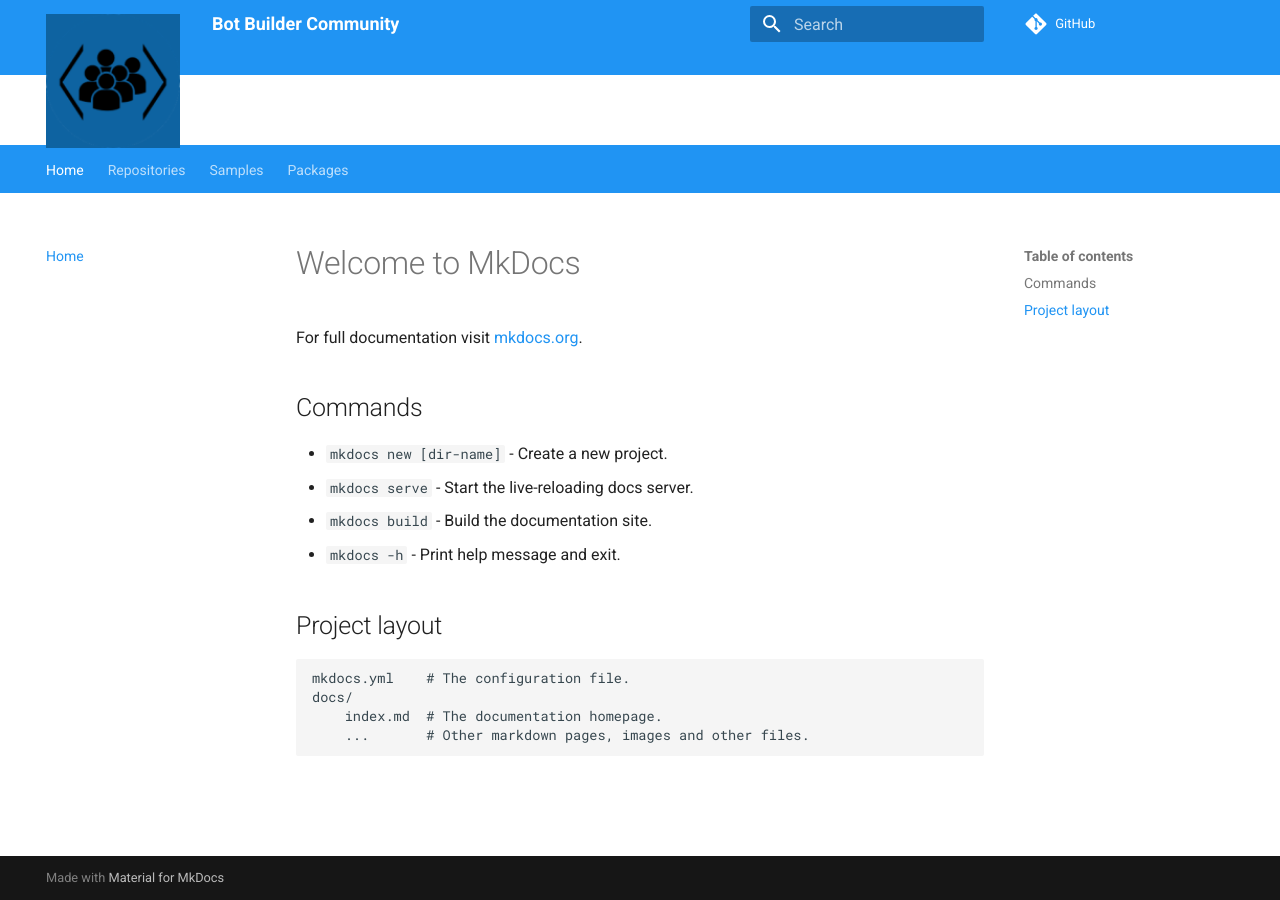
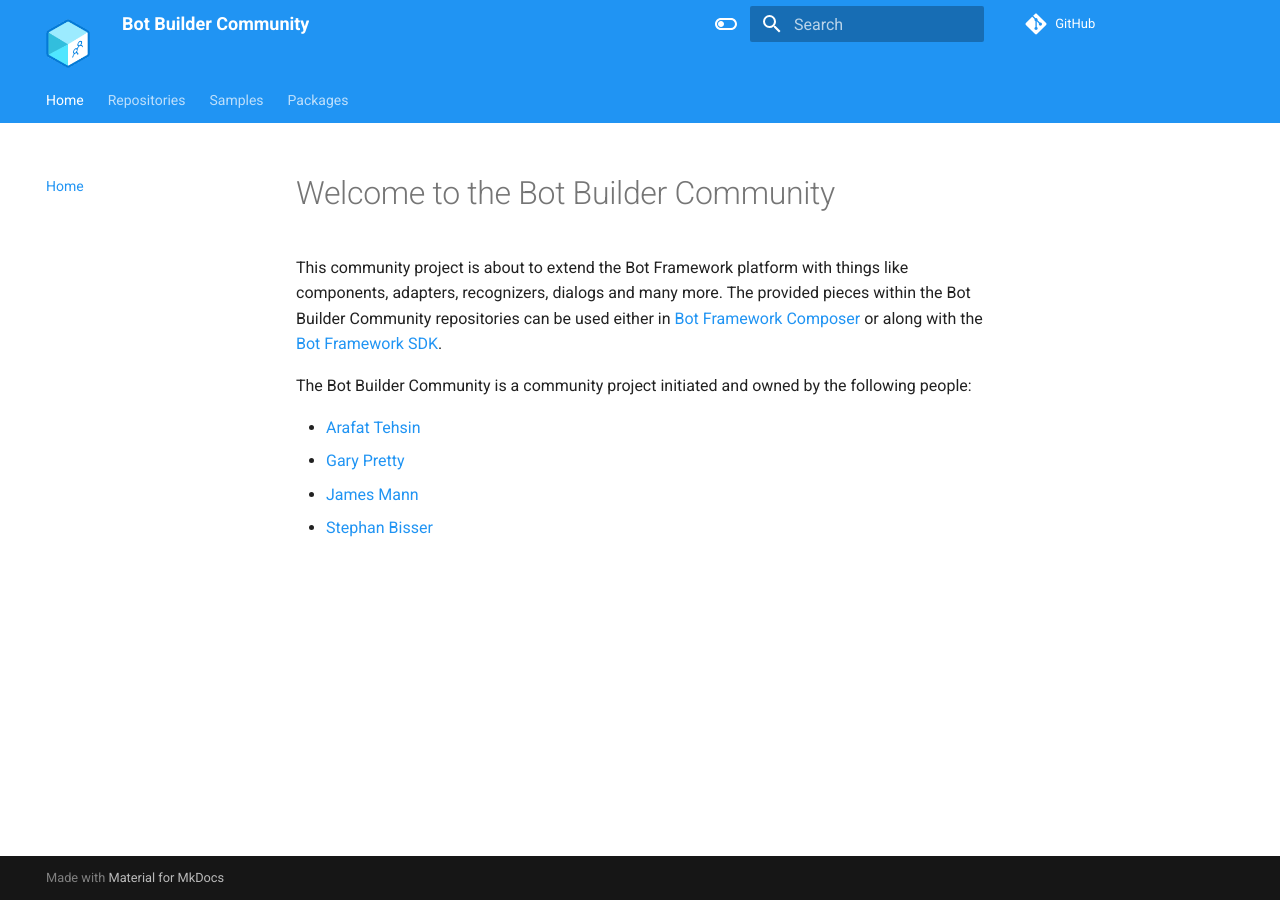
Before and after one commit to BotBuilderCommunity/BotBuilderCommunity.github.io, an MkDocs documentation site: the page built from docs/index.md, in a window 1280 px wide. Built offline with MkDocs 1.6.1 and Material for MkDocs 9.7.7, drawn with Linux system fonts in a browser that asks for light colours; comment, search, counter and statistics services are not loaded.

Commit message:
Added some pages and styling

```diff
--- a/docs/css/styles.css
+++ b/docs/css/styles.css
@@ -1,6 +1,6 @@
 .md-logo {
-    height: 32px;
-    width: 150px;
+    height: 22px;
+    width: 60px;
   }
 
   .md-logo img {
@@ -13,9 +13,6 @@
     height: 75px;
   }
 
-  .md-container{
-    padding-top: 70px;
-  }
 
   .md-sidebar[data-md-state="lock"]{
     padding-top: 75px;
--- a/docs/index.md
+++ b/docs/index.md
@@ -1,17 +1,10 @@
-# Welcome to MkDocs
+# Welcome to the Bot Builder Community
 
-For full documentation visit [mkdocs.org](https://www.mkdocs.org).
+This community project is about to extend the Bot Framework platform with things like components, adapters, recognizers, dialogs and many more. The provided pieces within the Bot Builder Community repositories can be used either in [Bot Framework Composer](https://github.com/microsoft/BotFramework-Composer) or along with the [Bot Framework SDK](https://github.com/microsoft/BotFramework-sdk).
 
-## Commands
+The Bot Builder Community is a community project initiated and owned by the following people:
 
-* `mkdocs new [dir-name]` - Create a new project.
-* `mkdocs serve` - Start the live-reloading docs server.
-* `mkdocs build` - Build the documentation site.
-* `mkdocs -h` - Print help message and exit.
-
-## Project layout
-
-    mkdocs.yml    # The configuration file.
-    docs/
-        index.md  # The documentation homepage.
-        ...       # Other markdown pages, images and other files.
+- [Arafat Tehsin](https://github.com/arafattehsin)
+- [Gary Pretty](https://github.com/garypretty)
+- [James Mann](https://github.com/jamesemann)
+- [Stephan Bisser](https://github.com/stephanbisser)
--- a/mkdocs.yml
+++ b/mkdocs.yml
@@ -1,22 +1,58 @@
 site_name: Bot Builder Community
 nav:
   - Home: 'index.md'
-  - Repositories: 'repos.md'
+  - Repositories:
+    - '.NET repo': 'repo-dotnet.md'
+    - 'JS repo': 'repo-js.md'
+    - 'Python repo': 'repo-python.md'
+    - 'Java repo': 'repo-java.md'
+    - 'Tools': 'repo-tools.md'
   - Samples: 'samples.md'
   - Packages: 'packages.md'
 theme:
   name: 'material'
   palette:
     primary: 'blue'
-  logo: 'images/icon.png'
-  feature:
-    tabs: true
+  logo: 'images/logo.png'
+  features:
+    - content.code.annotate
+    - content.tabs.link
+    # - header.autohide
+    # - navigation.expand
+    - navigation.indexes
+    # - navigation.instant
+    - navigation.sections
+    - navigation.tabs
+    # - navigation.tabs.sticky
+    - navigation.top
+    - navigation.tracking
+    - search.highlight
+    - search.share
+    - search.suggest
+    # - toc.integrate
+  palette:
+  - scheme: default
+    primary: blue
+    accent: blue
+    toggle:
+      icon: material/toggle-switch-off-outline
+      name: Switch to dark mode
+  - scheme: slate
+    primary: blue
+    accent: blue
+    toggle:
+      icon: material/toggle-switch
+      name: Switch to light mode
 markdown_extensions:
   - admonition
   - codehilite:
      guess_lang: false
   - toc:
       permalink: true
+  - pymdownx.superfences
+  - pymdownx.snippets
+  - def_list
 extra_css:
   - 'css/styles.css'
 repo_url: https://github.com/BotBuilderCommunity/BotBuilderCommunity.github.io
+edit_uri: blob/master/docs
```
Also changed, not shown: docs/images/logo.png (added), docs/images/logo.svg (added), docs/packages.md (added), docs/repo-dotnet.md (added), docs/repo-js.md (added), docs/repo-tools.md (added), docs/samples.md (added).
